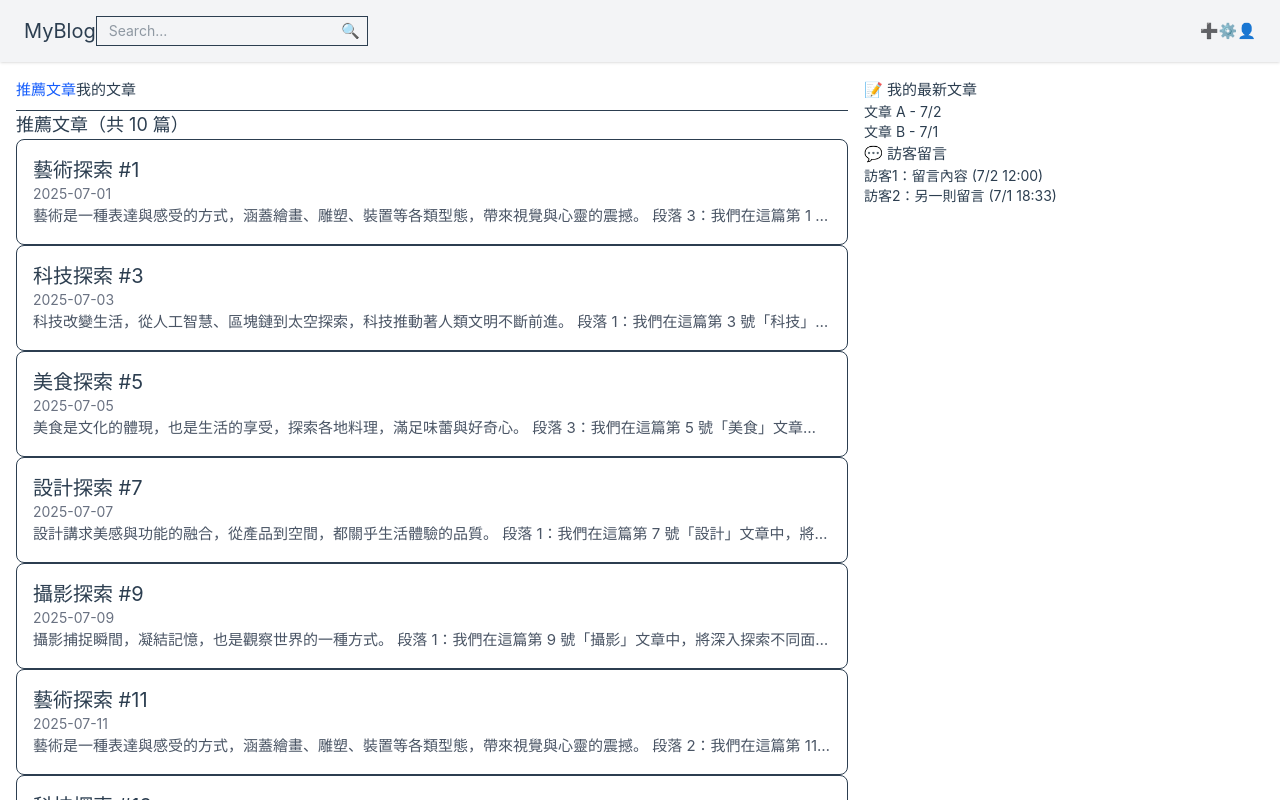
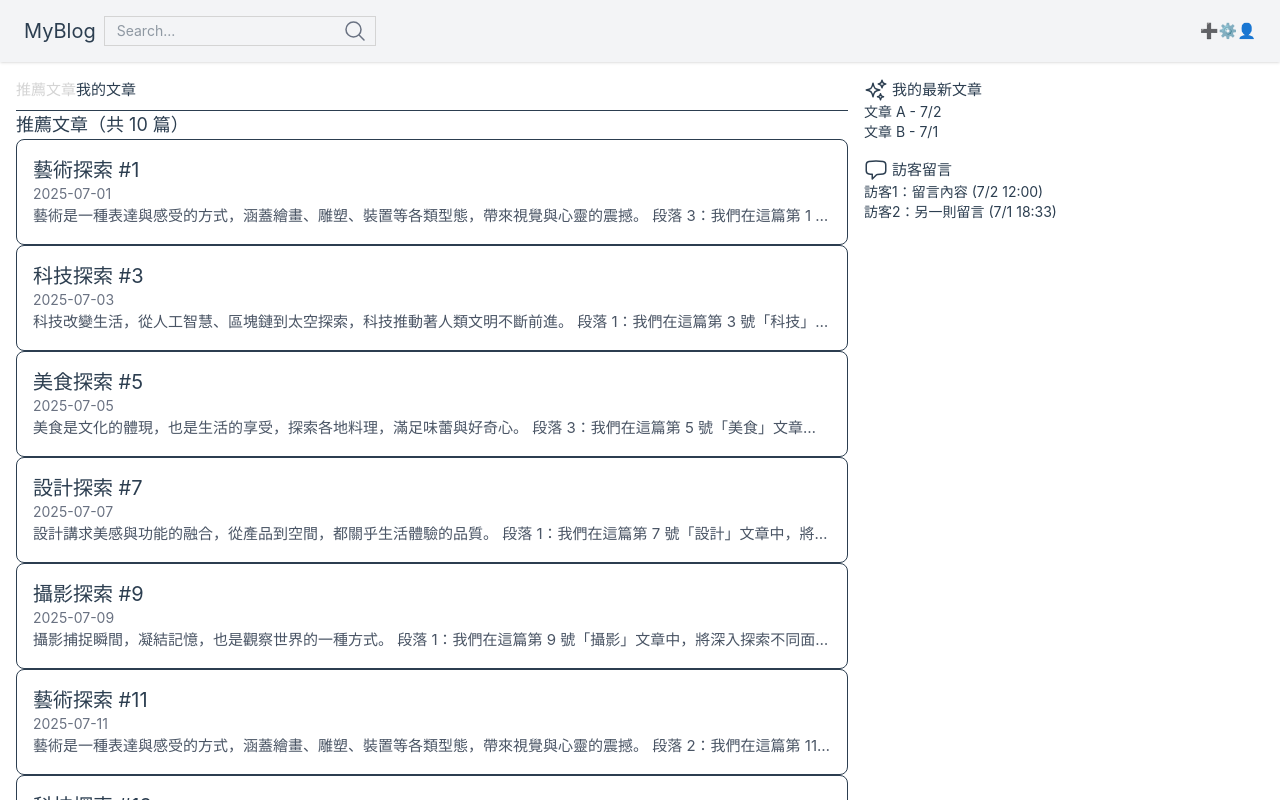
Before and after one commit to cindy951357/vue3-blog, a Vue app: page /recommend/posts in a window 1280 px wide. Shown: the top 800 px of the page. Built offline with nearby package versions, Linux system fonts and the light colour scheme.

Commit message:
add - icons

```diff
--- a/package.json
+++ b/package.json
@@ -12,6 +12,7 @@
     "type-check": "vue-tsc --build"
   },
   "dependencies": {
+    "@heroicons/vue": "^2.2.0",
     "@tailwindcss/postcss": "^4.1.11",
     "@tailwindcss/vite": "^4.1.11",
     "pinia": "^3.0.3",
--- a/src/assets/main.css
+++ b/src/assets/main.css
@@ -6,3 +6,7 @@
   margin: 0 auto;
   font-weight: normal;
 }
+
+button:hover {
+  cursor: pointer;
+}
--- /dev/null
+++ b/src/components/icons/CommentIcon.vue
@@ -0,0 +1,5 @@
+<template>
+    <svg xmlns="http://www.w3.org/2000/svg" fill="none" viewBox="0 0 24 24" stroke-width="1.5" stroke="currentColor" class="size-6">
+    <path stroke-linecap="round" stroke-linejoin="round" d="M2.25 12.76c0 1.6 1.123 2.994 2.707 3.227 1.087.16 2.185.283 3.293.369V21l4.076-4.076a1.526 1.526 0 0 1 1.037-.443 48.282 48.282 0 0 0 5.68-.494c1.584-.233 2.707-1.626 2.707-3.228V6.741c0-1.602-1.123-2.995-2.707-3.228A48.394 48.394 0 0 0 12 3c-2.392 0-4.744.175-7.043.513C3.373 3.746 2.25 5.14 2.25 6.741v6.018Z" />
+    </svg>
+</template>
--- /dev/null
+++ b/src/components/icons/SearchIcon.vue
@@ -0,0 +1,16 @@
+<template>
+  <svg
+    xmlns="http://www.w3.org/2000/svg"
+    fill="none"
+    viewBox="0 0 24 24"
+    stroke-width="1.5"
+    stroke="currentColor"
+    class="w-6 h-6 text-gray-500"
+  >
+    <path
+      stroke-linecap="round"
+      stroke-linejoin="round"
+      d="m21 21-5.197-5.197m0 0A7.5 7.5 0 1 0 5.196 5.196a7.5 7.5 0 0 0 10.607 10.607Z"
+    />
+  </svg>
+</template>
--- /dev/null
+++ b/src/components/icons/SparkleIcon.vue
@@ -0,0 +1,5 @@
+<template>
+<svg xmlns="http://www.w3.org/2000/svg" fill="none" viewBox="0 0 24 24" stroke-width="1.5" stroke="currentColor" class="size-6">
+  <path stroke-linecap="round" stroke-linejoin="round" d="M9.813 15.904 9 18.75l-.813-2.846a4.5 4.5 0 0 0-3.09-3.09L2.25 12l2.846-.813a4.5 4.5 0 0 0 3.09-3.09L9 5.25l.813 2.846a4.5 4.5 0 0 0 3.09 3.09L15.75 12l-2.846.813a4.5 4.5 0 0 0-3.09 3.09ZM18.259 8.715 18 9.75l-.259-1.035a3.375 3.375 0 0 0-2.455-2.456L14.25 6l1.036-.259a3.375 3.375 0 0 0 2.455-2.456L18 2.25l.259 1.035a3.375 3.375 0 0 0 2.456 2.456L21.75 6l-1.035.259a3.375 3.375 0 0 0-2.456 2.456ZM16.894 20.567 16.5 21.75l-.394-1.183a2.25 2.25 0 0 0-1.423-1.423L13.5 18.75l1.183-.394a2.25 2.25 0 0 0 1.423-1.423l.394-1.183.394 1.183a2.25 2.25 0 0 0 1.423 1.423l1.183.394-1.183.394a2.25 2.25 0 0 0-1.423 1.423Z" />
+</svg>
+</template>
--- a/src/components/layout/Header.vue
+++ b/src/components/layout/Header.vue
@@ -1,21 +1,21 @@
 <template>
   <header class="w-full bg-gray-100 py-4 px-6 flex justify-between items-center shadow">
     <!-- 左半：Logo + 搜尋 -->
-    <div class="flex items-center space-x-4">
+    <div class="flex items-center space-x-4 gap-2">
       <div class="text-xl font-bold">MyBlog</div>
-      <div class="relative">
+      <div class="relative border border-neutral-300 rounded-xxl">
         <input
           type="text"
           v-model="keyword"
           @keyup.enter="doSearch"
           placeholder="Search..."
-          class="rounded-xxl border px-3 py-1 text-sm pr-10"
+          class="rounded-xxl px-3 py-1 text-sm pr-10"
         />
         <button
           @click="doSearch"
           class="absolute right-2 top-1/2 -translate-y-1/2 text-gray-500 hover:text-black"
         >
-          🔍
+          <SearchIcon />
         </button>
       </div>
     </div>
@@ -30,6 +30,8 @@
 <script setup lang="ts">
 import { ref } from 'vue';
 import { useRouter } from 'vue-router'
+import SearchIcon from '@/components/icons/SearchIcon.vue'
+
 const router = useRouter()
 
 const keyword = ref('')
--- a/src/components/main/HomeFeed.vue
+++ b/src/components/main/HomeFeed.vue
@@ -3,14 +3,14 @@
     <div class="flex space-x-4 mb-4 border-b pb-2">
       <RouterLink
         to="/recommend/posts"
-        class="hover:text-blue-600"
-        :class="{ 'font-bold text-blue-600': $route.path.startsWith('/recommend/posts') }"
+        class="hover:text-purple-300"
+        :class="{ 'font-bold text-neutral-300': $route.path.startsWith('/recommend/posts') }"
       >推薦文章</RouterLink>
 
       <RouterLink
         to="/myposts/posts"
-        class="hover:text-blue-600"
-        :class="{ 'font-bold text-blue-600': $route.path.startsWith('/myposts/posts') }"
+        class="hover:text-purple-300"
+        :class="{ 'font-bold text-neutral-300': $route.path.startsWith('/myposts/posts') }"
       >我的文章</RouterLink>
     </div>
 
--- a/src/components/main/RightPanel.vue
+++ b/src/components/main/RightPanel.vue
@@ -1,14 +1,14 @@
 <template>
-  <div class="space-y-4">
+  <div class="flex flex-col gap-4">
     <section>
-      <h2 class="font-bold mb-2">📝 我的最新文章</h2>
+      <h2 class="flex gap-1 font-bold mb-2"><SparkleIcon/> 我的最新文章</h2>
       <ul class="text-sm space-y-1">
         <li>文章 A - 7/2</li>
         <li>文章 B - 7/1</li>
       </ul>
     </section>
     <section>
-      <h2 class="font-bold mb-2">💬 訪客留言</h2>
+      <h2 class="flex gap-1 font-bold mb-2"><CommentIcon/> 訪客留言</h2>
       <ul class="text-sm space-y-1">
         <li><strong>訪客1：</strong>留言內容 (7/2 12:00)</li>
         <li><strong>訪客2：</strong>另一則留言 (7/1 18:33)</li>
@@ -16,3 +16,7 @@
     </section>
   </div>
 </template>
+<script setup lang="ts">
+import CommentIcon from '@/components/icons/CommentIcon.vue';
+import SparkleIcon from '@/components/icons/SparkleIcon.vue';
+</script>
```
